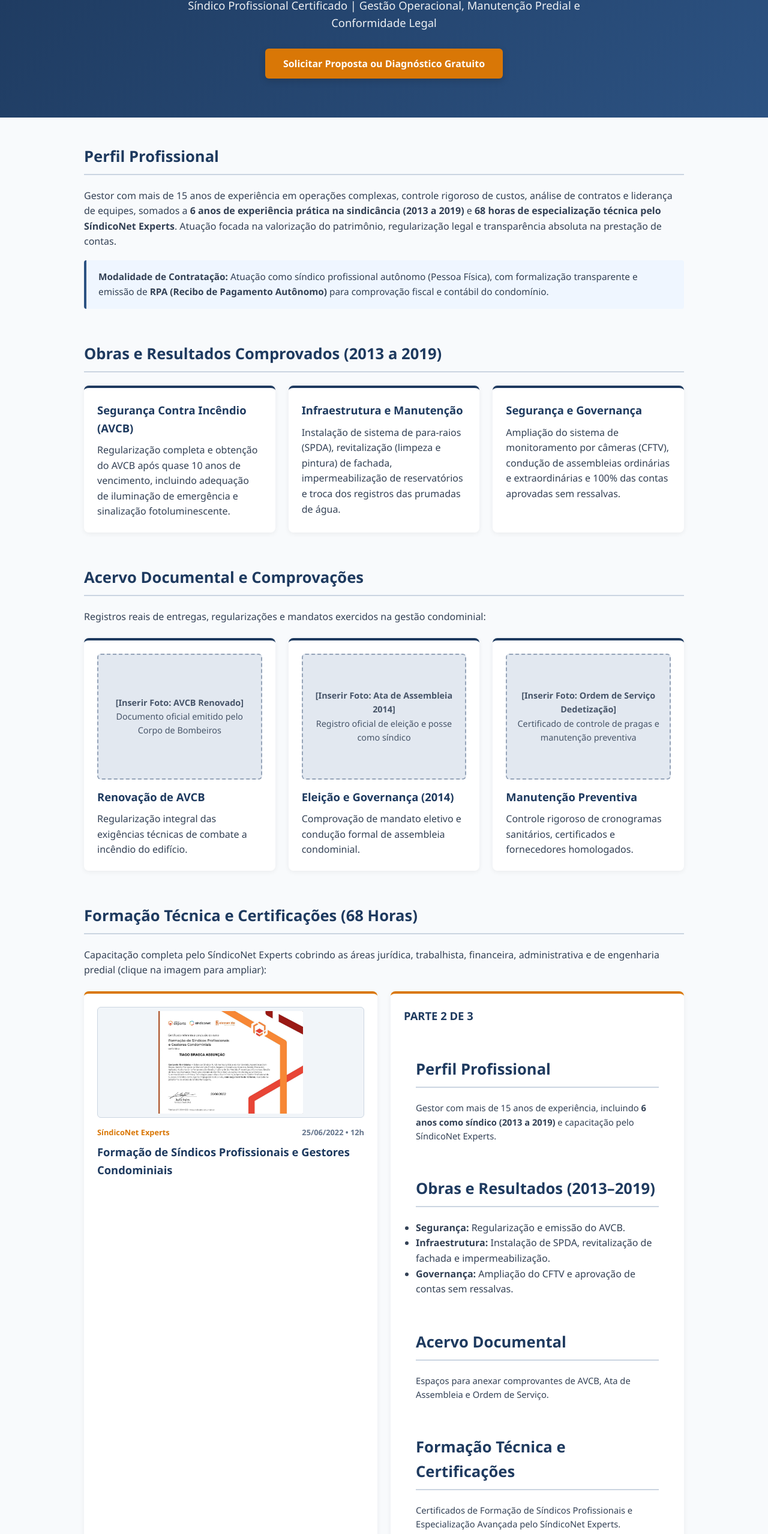
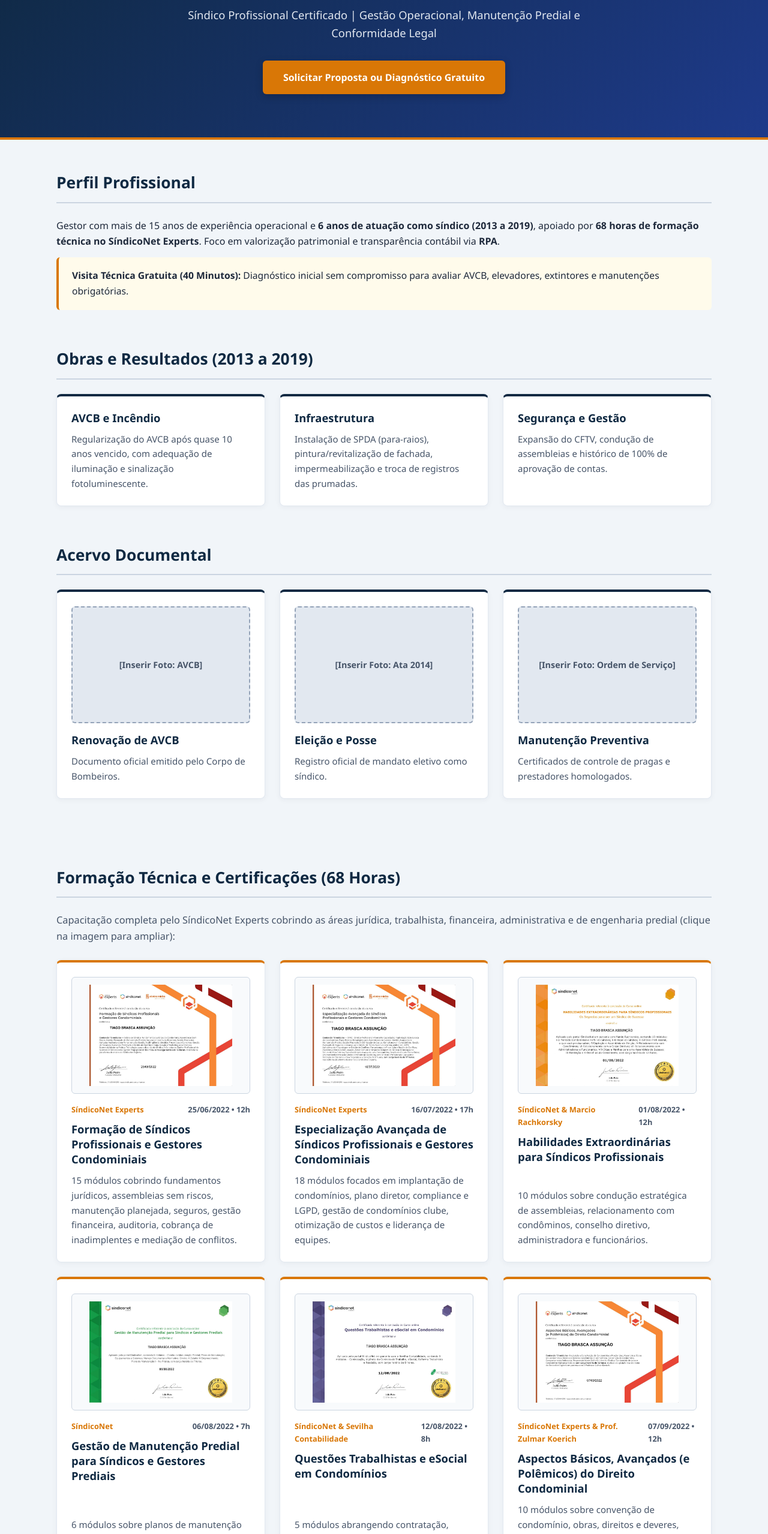
Before and after one commit to tiagoassuncao805/sindico-tiago-assuncao, a plain HTML site: page index.html in a window 1280 px wide. Shown: the part 140-2698 px from the top of the page at 60% size. Drawn offline with Linux system fonts and the light colour scheme.

Commit message:
atualização index

```diff
--- a/index.html
+++ b/index.html
@@ -6,63 +6,266 @@
     <title>Tiago Assunção | Síndico Profissional Certificado</title>
     <style>
         :root {
-            --primary: #1e3a5f;
-            --secondary: #2c5282;
+            --primary: #0f2942;
+            --secondary: #1e40af;
             --accent: #d97706;
             --accent-hover: #b45309;
-            --bg: #f8fafc;
-            --text: #334155;
-            --muted: #64748b;
-            --white: #ffffff;
+            --bg: #f1f5f9;
+            --surface: #ffffff;
+            --text: #1e293b;
+            --muted: #475569;
+            --border: #e2e8f0;
         }
-        * { box-sizing: border-box; margin: 0; padding: 0; font-family: 'Segoe UI', Tahoma, Geneva, Verdana, sans-serif; }
-        body { background-color: var(--bg); color: var(--text); line-height: 1.6; }
 
-        /* Cabeçalho */
-        header { background: linear-gradient(135deg, var(--primary), var(--secondary)); color: var(--white); padding: 65px 20px; text-align: center; }
-        header h1 { font-size: 2.3rem; margin-bottom: 10px; letter-spacing: -0.5px; }
-        header p { font-size: 1.15rem; opacity: 0.92; max-width: 720px; margin: 0 auto 28px; }
+        * {
+            box-sizing: border-box;
+            margin: 0;
+            padding: 0;
+            font-family: 'Segoe UI', system-ui, -apple-system, sans-serif;
+        }
 
-        .btn { display: inline-block; background-color: var(--accent); color: var(--white); padding: 14px 30px; text-decoration: none; border-radius: 6px; font-weight: bold; transition: all 0.25s ease; cursor: pointer; border: none; font-size: 1rem; box-shadow: 0 4px 12px rgba(0,0,0,0.15); }
-        .btn:hover { background-color: var(--accent-hover); transform: translateY(-2px); }
+        body {
+            background-color: var(--bg);
+            color: var(--text);
+            line-height: 1.65;
+        }
 
-        /* Estrutura Principal */
-        .container { max-width: 1040px; margin: 0 auto; padding: 45px 20px; }
-        section { margin-bottom: 55px; }
-        h2 { color: var(--primary); font-size: 1.6rem; border-bottom: 2px solid #cbd5e1; padding-bottom: 8px; margin-bottom: 22px; }
-        .section-intro { margin-bottom: 22px; color: var(--text); }
+        header {
+            background: linear-gradient(135deg, #0f2942 0%, #1e3a8a 100%);
+            color: #ffffff;
+            padding: 72px 20px;
+            text-align: center;
+            border-bottom: 4px solid var(--accent);
+        }
 
-        .grid { display: grid; grid-template-columns: repeat(auto-fit, minmax(290px, 1fr)); gap: 22px; }
+        header h1 {
+            font-size: 2.5rem;
+            font-weight: 700;
+            margin-bottom: 12px;
+            letter-spacing: -0.5px;
+        }
 
-        /* Cards Gerais */
-        .card { background: var(--white); padding: 22px; border-radius: 8px; box-shadow: 0 2px 8px rgba(0,0,0,0.06); border-top: 4px solid var(--primary); transition: transform 0.2s ease, box-shadow 0.2s ease; }
-        .card:hover { transform: translateY(-3px); box-shadow: 0 6px 16px rgba(0,0,0,0.1); }
-        .card h3 { color: var(--primary); margin-bottom: 10px; font-size: 1.15rem; }
+        header p {
+            font-size: 1.15rem;
+            color: #e2e8f0;
+            max-width: 760px;
+            margin: 0 auto 30px;
+        }
 
-        /* Cards de Certificados */
-        .cert-card { border-top-color: var(--accent); display: flex; flex-direction: column; justify-content: space-between; }
-        .cert-meta { display: flex; justify-content: space-between; align-items: center; font-size: 0.8rem; color: var(--muted); margin-bottom: 8px; font-weight: 600; gap: 8px; }
-        .cert-inst { color: var(--accent); }
-        .cert-card p { font-size: 0.92rem; color: var(--text); }
+        .btn-cta {
+            display: inline-block;
+            background-color: var(--accent);
+            color: #ffffff;
+            padding: 15px 34px;
+            text-decoration: none;
+            border-radius: 6px;
+            font-weight: 700;
+            font-size: 1rem;
+            border: none;
+            cursor: pointer;
+            transition: background-color 0.2s ease, transform 0.2s ease;
+            box-shadow: 0 4px 14px rgba(0, 0, 0, 0.2);
+        }
 
-        /* Áreas de Imagens e Documentos */
-        .doc-placeholder { background: #e2e8f0; border: 2px dashed #94a3b8; border-radius: 6px; height: 210px; display: flex; flex-direction: column; align-items: center; justify-content: center; text-align: center; padding: 15px; color: #475569; margin-bottom: 14px; font-size: 0.9rem; overflow: hidden; }
-        .cert-img-box { height: 185px; padding: 6px; background: #f1f5f9; border: 1px solid #cbd5e1; }
-        .doc-placeholder img { width: 100%; height: 100%; object-fit: contain; border-radius: 4px; cursor: pointer; transition: transform 0.2s ease; }
-        .doc-placeholder img:hover { transform: scale(1.02); }
+        .btn-cta:hover {
+            background-color: var(--accent-hover);
+            transform: translateY(-2px);
+        }
 
-        /* Caixa de Destaque */
-        .info-box { background: #eff6ff; border-left: 4px solid var(--secondary); padding: 16px 20px; border-radius: 4px; margin-top: 18px; font-size: 0.96rem; }
+        .container {
+            max-width: 1140px;
+            margin: 0 auto;
+            padding: 50px 24px;
+        }
 
-        /* Rodapé */
-        footer { background: var(--primary); color: var(--white); text-align: center; padding: 35px 20px; font-size: 0.92rem; }
-        footer p { margin-bottom: 8px; }
-        footer a { color: var(--white); text-decoration: underline; }
+        section {
+            margin-bottom: 60px;
+        }
 
-        /* Modal para ampliar imagens ao clicar */
-        .modal { display: none; position: fixed; z-index: 1000; left: 0; top: 0; width: 100%; height: 100%; background-color: rgba(15, 23, 42, 0.88); align-items: center; justify-content: center; padding: 20px; }
-        .modal img { max-width: 92%; max-height: 92vh; border-radius: 6px; box-shadow: 0 10px 25px rgba(0,0,0,0.5); }
-        .modal-close { position: absolute; top: 20px; right: 30px; color: var(--white); font-size: 2.2rem; font-weight: bold; cursor: pointer; }
+        h2 {
+            color: var(--primary);
+            font-size: 1.65rem;
+            font-weight: 700;
+            border-bottom: 2px solid #cbd5e1;
+            padding-bottom: 10px;
+            margin-bottom: 24px;
+        }
+
+        .section-intro {
+            margin-bottom: 26px;
+            color: var(--muted);
+            font-size: 1.02rem;
+        }
+
+        .grid-3 {
+            display: grid;
+            grid-template-columns: repeat(3, 1fr);
+            gap: 24px;
+        }
+
+        @media (max-width: 960px) {
+            .grid-3 {
+                grid-template-columns: repeat(2, 1fr);
+            }
+        }
+
+        @media (max-width: 640px) {
+            .grid-3 {
+                grid-template-columns: 1fr;
+            }
+            header h1 {
+                font-size: 2rem;
+            }
+        }
+
+        .card {
+            background: var(--surface);
+            padding: 24px;
+            border-radius: 8px;
+            border: 1px solid var(--border);
+            border-top: 4px solid var(--primary);
+            box-shadow: 0 2px 10px rgba(15, 41, 66, 0.05);
+            display: flex;
+            flex-direction: column;
+            transition: transform 0.2s ease, box-shadow 0.2s ease;
+        }
+
+        .card:hover {
+            transform: translateY(-4px);
+            box-shadow: 0 10px 22px rgba(15, 41, 66, 0.1);
+        }
+
+        .card h3 {
+            color: var(--primary);
+            font-size: 1.15rem;
+            margin-bottom: 10px;
+            line-height: 1.35;
+        }
+
+        .card p {
+            color: var(--muted);
+            font-size: 0.94rem;
+        }
+
+        .cert-card {
+            border-top-color: var(--accent);
+            justify-content: space-between;
+        }
+
+        .cert-meta {
+            display: flex;
+            justify-content: space-between;
+            align-items: center;
+            font-size: 0.8rem;
+            color: var(--muted);
+            margin-bottom: 10px;
+            font-weight: 600;
+            gap: 8px;
+        }
+
+        .cert-inst {
+            color: var(--accent);
+            font-weight: 700;
+        }
+
+        .doc-box {
+            background: #f8fafc;
+            border: 1px solid #cbd5e1;
+            border-radius: 6px;
+            height: 195px;
+            display: flex;
+            flex-direction: column;
+            align-items: center;
+            justify-content: center;
+            text-align: center;
+            padding: 12px;
+            color: var(--muted);
+            margin-bottom: 16px;
+            font-size: 0.9rem;
+            overflow: hidden;
+        }
+
+        .doc-box.dashed {
+            border: 2px dashed #94a3b8;
+            background: #e2e8f0;
+        }
+
+        .doc-box img {
+            width: 100%;
+            height: 100%;
+            object-fit: contain;
+            border-radius: 4px;
+            cursor: pointer;
+            transition: transform 0.2s ease;
+        }
+
+        .doc-box img:hover {
+            transform: scale(1.03);
+        }
+
+        .info-box {
+            background: #eff6ff;
+            border-left: 4px solid var(--secondary);
+            padding: 18px 22px;
+            border-radius: 6px;
+            margin-top: 20px;
+            font-size: 0.98rem;
+            color: var(--text);
+        }
+
+        footer {
+            background: var(--primary);
+            color: #ffffff;
+            text-align: center;
+            padding: 40px 20px;
+            font-size: 0.95rem;
+            border-top: 4px solid var(--accent);
+        }
+
+        footer p {
+            margin-bottom: 10px;
+        }
+
+        footer a {
+            color: #fbbf24;
+            text-decoration: none;
+            font-weight: 600;
+        }
+
+        footer a:hover {
+            text-decoration: underline;
+        }
+
+        .modal {
+            display: none;
+            position: fixed;
+            z-index: 1000;
+            left: 0;
+            top: 0;
+            width: 100%;
+            height: 100%;
+            background-color: rgba(15, 23, 42, 0.9);
+            align-items: center;
+            justify-content: center;
+            padding: 20px;
+        }
+
+        .modal img {
+            max-width: 92%;
+            max-height: 92vh;
+            border-radius: 6px;
+            box-shadow: 0 12px 30px rgba(0, 0, 0, 0.5);
+        }
+
+        .modal-close {
+            position: absolute;
+            top: 20px;
+            right: 32px;
+            color: #ffffff;
+            font-size: 2.5rem;
+            font-weight: bold;
+            cursor: pointer;
+        }
     </style>
 </head>
 <body>
@@ -70,82 +273,68 @@
 <header>
     <h1>Tiago Assunção</h1>
     <p>Síndico Profissional Certificado | Gestão Operacional, Manutenção Predial e Conformidade Legal</p>
-    <button onclick="abrirWhatsApp()" class="btn">Solicitar Proposta ou Diagnóstico Gratuito</button>
+    <a href="https://wa.me." target="_blank" rel="noopener noreferrer" class="btn-cta">Solicitar Proposta ou Diagnóstico Gratuito</a>
 </header>
-
 <div class="container">
 
     <section>
         <h2>Perfil Profissional</h2>
-        <p>Gestor com mais de 15 anos de experiência em operações complexas, controle rigoroso de custos, análise de contratos e liderança de equipes, somados a <strong>6 anos de experiência prática na sindicância (2013 a 2019)</strong> e <strong>68 horas de especialização técnica pelo SíndicoNet Experts</strong>. Atuação focada na valorização do patrimônio, regularização legal e transparência absoluta na prestação de contas.</p>
-        <div class="info-box">
-            <strong>Modalidade de Contratação:</strong> Atuação como síndico profissional autônomo (Pessoa Física), com formalização transparente e emissão de <strong>RPA (Recibo de Pagamento Autônomo)</strong> para comprovação fiscal e contábil do condomínio.
+        <p>Gestor com mais de 15 anos de experiência operacional e <strong>6 anos de atuação como síndico (2013 a 2019)</strong>, apoiado por <strong>68 horas de formação técnica no SíndicoNet Experts</strong>. Foco em valorização patrimonial e transparência contábil via <strong>RPA</strong>.</p>
+        <div class="info-box" style="margin-top: 14px; border-left-color: var(--accent); background: #fffbeb;">
+            <strong>Visita Técnica Gratuita (40 Minutos):</strong> Diagnóstico inicial sem compromisso para avaliar AVCB, elevadores, extintores e manutenções obrigatórias.
         </div>
     </section>
 
     <section>
-        <h2>Obras e Resultados Comprovados (2013 a 2019)</h2>
-        <div class="grid">
+        <h2>Obras e Resultados (2013 a 2019)</h2>
+        <div class="grid-3">
             <div class="card">
-                <h3>Segurança Contra Incêndio (AVCB)</h3>
-                <p>Regularização completa e obtenção do AVCB após quase 10 anos de vencimento, incluindo adequação de iluminação de emergência e sinalização fotoluminescente.</p>
+                <h3>AVCB e Incêndio</h3>
+                <p>Regularização do AVCB após quase 10 anos vencido, com adequação de iluminação e sinalização fotoluminescente.</p>
             </div>
             <div class="card">
-                <h3>Infraestrutura e Manutenção</h3>
-                <p>Instalação de sistema de para-raios (SPDA), revitalização (limpeza e pintura) de fachada, impermeabilização de reservatórios e troca dos registros das prumadas de água.</p>
+                <h3>Infraestrutura</h3>
+                <p>Instalação de SPDA (para-raios), pintura/revitalização de fachada, impermeabilização e troca de registros das prumadas.</p>
             </div>
             <div class="card">
-                <h3>Segurança e Governança</h3>
-                <p>Ampliação do sistema de monitoramento por câmeras (CFTV), condução de assembleias ordinárias e extraordinárias e 100% das contas aprovadas sem ressalvas.</p>
+                <h3>Segurança e Gestão</h3>
+                <p>Expansão do CFTV, condução de assembleias e histórico de 100% de aprovação de contas.</p>
             </div>
         </div>
     </section>
 
     <section>
-        <h2>Acervo Documental e Comprovações</h2>
-        <p class="section-intro">Registros reais de entregas, regularizações e mandatos exercidos na gestão condominial:</p>
-        <div class="grid">
+        <h2>Acervo Documental</h2>
+        <div class="grid-3">
             <div class="card">
-                <div class="doc-placeholder">
-                    <!-- QUANDO SALVAR A FOTO, SUBSTITUA O TEXTO ABAIXO POR: <img src="avcb.jpg" alt="AVCB Renovado" onclick="ampliarImagem(this.src)"> -->
-                    <strong>[Inserir Foto: AVCB Renovado]</strong>
-                    <span>Documento oficial emitido pelo Corpo de Bombeiros</span>
-                </div>
+                <div class="doc-box dashed"><strong>[Inserir Foto: AVCB]</strong></div>
                 <h3>Renovação de AVCB</h3>
-                <p>Regularização integral das exigências técnicas de combate a incêndio do edifício.</p>
+                <p>Documento oficial emitido pelo Corpo de Bombeiros.</p>
             </div>
-
             <div class="card">
-                <div class="doc-placeholder">
-                    <!-- QUANDO SALVAR A FOTO, SUBSTITUA O TEXTO ABAIXO POR: <img src="ata-2014.jpg" alt="Ata Assembleia 2014" onclick="ampliarImagem(this.src)"> -->
-                    <strong>[Inserir Foto: Ata de Assembleia 2014]</strong>
-                    <span>Registro oficial de eleição e posse como síndico</span>
-                </div>
-                <h3>Eleição e Governança (2014)</h3>
-                <p>Comprovação de mandato eletivo e condução formal de assembleia condominial.</p>
+                <div class="doc-box dashed"><strong>[Inserir Foto: Ata 2014]</strong></div>
+                <h3>Eleição e Posse</h3>
+                <p>Registro oficial de mandato eletivo como síndico.</p>
             </div>
-
             <div class="card">
-                <div class="doc-placeholder">
-                    <!-- QUANDO SALVAR A FOTO, SUBSTITUA O TEXTO ABAIXO POR: <img src="dedetizacao.jpg" alt="Execução de Dedetização" onclick="ampliarImagem(this.src)"> -->
-                    <strong>[Inserir Foto: Ordem de Serviço Dedetização]</strong>
-                    <span>Certificado de controle de pragas e manutenção preventiva</span>
-                </div>
+                <div class="doc-box dashed"><strong>[Inserir Foto: Ordem de Serviço]</strong></div>
                 <h3>Manutenção Preventiva</h3>
-                <p>Controle rigoroso de cronogramas sanitários, certificados e fornecedores homologados.</p>
+                <p>Certificados de controle de pragas e prestadores homologados.</p>
             </div>
         </div>
     </section>
 
+</div>
+<div class="container" style="padding-top: 0;">
+
     <section>
         <h2>Formação Técnica e Certificações (68 Horas)</h2>
         <p class="section-intro">Capacitação completa pelo SíndicoNet Experts cobrindo as áreas jurídica, trabalhista, financeira, administrativa e de engenharia predial (clique na imagem para ampliar):</p>
-        <div class="grid">
+        <div class="grid-3">
 
-            <!-- Certificado 1 -->
             <div class="card cert-card">
                 <div>
-                    <div class="doc-placeholder cert-img-box">
+                    <div class="doc-box">
                         <img src="certificado-formacao-sindicos.jpg" alt="Certificado Formação de Síndicos Profissionais e Gestores Condominiais" onclick="ampliarImagem(this.src)">
                     </div>
                     <div class="cert-meta">
@@ -157,57 +346,9 @@
                 <p>15 módulos cobrindo fundamentos jurídicos, assembleias sem riscos, manutenção planejada, seguros, gestão financeira, auditoria, cobrança de inadimplentes e mediação de conflitos.</p>
             </div>
 
-            <!-- Certificado 2 -->
-            <div class="card cert-card">
-<h3>PARTE 2 DE 3</h3>
-<div class="container">
-    <section>
-        <h2>Perfil Profissional</h2>
-        <p>Gestor com mais de 15 anos de experiência, incluindo <strong>6 anos como síndico (2013 a 2019)</strong> e capacitação pelo SíndicoNet Experts.</p>
-    </section>
-
-    <section>
-        <h2>Obras e Resultados (2013–2019)</h2>
-        <ul>
-            <li><strong>Segurança:</strong> Regularização e emissão do AVCB.</li>
-            <li><strong>Infraestrutura:</strong> Instalação de SPDA, revitalização de fachada e impermeabilização.</li>
-            <li><strong>Governança:</strong> Ampliação do CFTV e aprovação de contas sem ressalvas.</li>
-        </ul>
-    </section>
-
-    <section>
-        <h2>Acervo Documental</h2>
-        <p>Espaços para anexar comprovantes de AVCB, Ata de Assembleia e Ordem de Serviço.</p>
-    </section>
-
-    <section>
-        <h2>Formação Técnica e Certificações</h2>
-        <p>Certificados de Formação de Síndicos Profissionais e Especialização Avançada pelo SíndicoNet Experts.</p>
-    </section>
-</div>
-<div class="container" style="padding-top: 0;">
-    <section>
-        <div class="grid">
-
-            <!-- Certificado 1 -->
             <div class="card cert-card">
                 <div>
-                    <div class="doc-placeholder cert-img-box">
-                        <img src="certificado-formacao-sindicos.jpg" alt="Certificado Formação de Síndicos Profissionais e Gestores Condominiais" onclick="ampliarImagem(this.src)">
-                    </div>
-                    <div class="cert-meta">
-                        <span class="cert-inst">SíndicoNet Experts</span>
-                        <span>25/06/2022 • 12h</span>
-                    </div>
-                    <h3>Formação de Síndicos Profissionais e Gestores Condominiais</h3>
-                </div>
-                <p>15 módulos cobrindo fundamentos jurídicos, assembleias sem riscos, manutenção planejada, seguros, gestão financeira, auditoria, cobrança de inadimplentes e mediação de conflitos.</p>
-            </div>
-
-            <!-- Certificado 2 -->
-            <div class="card cert-card">
-                <div>
-                    <div class="doc-placeholder cert-img-box">
+                    <div class="doc-box">
                         <img src="certificado-especializacao-avancada.jpg" alt="Certificado Especialização Avançada de Síndicos Profissionais e Gestores Condominiais" onclick="ampliarImagem(this.src)">
                     </div>
                     <div class="cert-meta">
@@ -219,10 +360,9 @@
                 <p>18 módulos focados em implantação de condomínios, plano diretor, compliance e LGPD, gestão de condomínios clube, otimização de custos e liderança de equipes.</p>
             </div>
 
-            <!-- Certificado 3 -->
             <div class="card cert-card">
                 <div>
-                    <div class="doc-placeholder cert-img-box">
+                    <div class="doc-box">
                         <img src="certificado-habilidades-extraordinarias.jpg" alt="Certificado Habilidades Extraordinárias para Síndicos Profissionais" onclick="ampliarImagem(this.src)">
                     </div>
                     <div class="cert-meta">
@@ -234,10 +374,9 @@
                 <p>10 módulos sobre condução estratégica de assembleias, relacionamento com condôminos, conselho diretivo, administradora e funcionários.</p>
             </div>
 
-            <!-- Certificado 4 -->
             <div class="card cert-card">
                 <div>
-                    <div class="doc-placeholder cert-img-box">
+                    <div class="doc-box">
                         <img src="certificado-manutencao-predial.jpg" alt="Certificado Gestão de Manutenção Predial para Síndicos e Gestores Prediais" onclick="ampliarImagem(this.src)">
                     </div>
                     <div class="cert-meta">
@@ -249,10 +388,9 @@
                 <p>6 módulos sobre planos de manutenção preventiva, gestão de equipamentos e sistemas prediais, rotina com zeladoria e manejo documental normativo.</p>
             </div>
 
-            <!-- Certificado 5 -->
             <div class="card cert-card">
                 <div>
-                    <div class="doc-placeholder cert-img-box">
+                    <div class="doc-box">
                         <img src="certificado-trabalhista-esocial.jpg" alt="Certificado Questões Trabalhistas e eSocial em Condomínios" onclick="ampliarImagem(this.src)">
                     </div>
                     <div class="cert-meta">
@@ -264,10 +402,9 @@
                 <p>5 módulos abrangendo contratação, vigência de contrato de trabalho, obrigações do eSocial, reforma trabalhista e procedimentos de rescisão.</p>
             </div>
 
-            <!-- Certificado 6 -->
             <div class="card cert-card">
                 <div>
-                    <div class="doc-placeholder cert-img-box">
+                    <div class="doc-box">
                         <img src="certificado-direito-condominial.jpg" alt="Certificado Aspectos Básicos, Avançados e Polêmicos do Direito Condominial" onclick="ampliarImagem(this.src)">
                     </div>
                     <div class="cert-meta">
@@ -281,11 +418,23 @@
 
         </div>
     </section>
+
 </div>
 
 <footer>
     <p><strong>Tiago Assunção</strong> - Síndico Profissional Certificado</p>
-    <p>WhatsApp: <a href="#" onclick="abrirWhatsApp(); return false;">(11) 98699-3362</a> | E-mail: <a href="mailto:tiago.assuncao805@outlook.com">tiago.assuncao805@outlook.com</a></p>
+    <p>
+        WhatsApp:
+        <a href="https://wa.me." target="_blank" rel="noopener noreferrer">
+            (11) 98699-3362
+        </a>
+    </p>
+    <p>
+        E-mail:
+        <a href="mailto:tiago.assuncao805@outlook.com">
+            tiago.assuncao805@outlook.com
+        </a>
+    </p>
 </footer>
 
 <div id="imageModal" class="modal" onclick="fecharModal()">
@@ -294,21 +443,16 @@
 </div>
 
 <script>
-    function abrirWhatsApp() {
-        const telefone = "5511986993362";
-        const mensagem = encodeURIComponent("Olá Tiago! Vi seu portfólio de Síndico Profissional e gostaria de solicitar uma proposta ou agendar a visita técnica gratuita.");
-        window.open(`https://whatsapp.com{telefone}&text=${mensagem}`, "_blank");
-    }
-
     function ampliarImagem(src) {
-        const modal = document.getElementById("imageModal");
-        const modalImg = document.getElementById("modalImg");
+        var modal = document.getElementById("imageModal");
+        var modalImg = document.getElementById("modalImg");
         modal.style.display = "flex";
         modalImg.src = src;
     }
 
     function fecharModal() {
-        document.getElementById("imageModal").style.display = "none";
+        var modal = document.getElementById("imageModal");
+        modal.style.display = "none";
     }
 </script>
 
```
